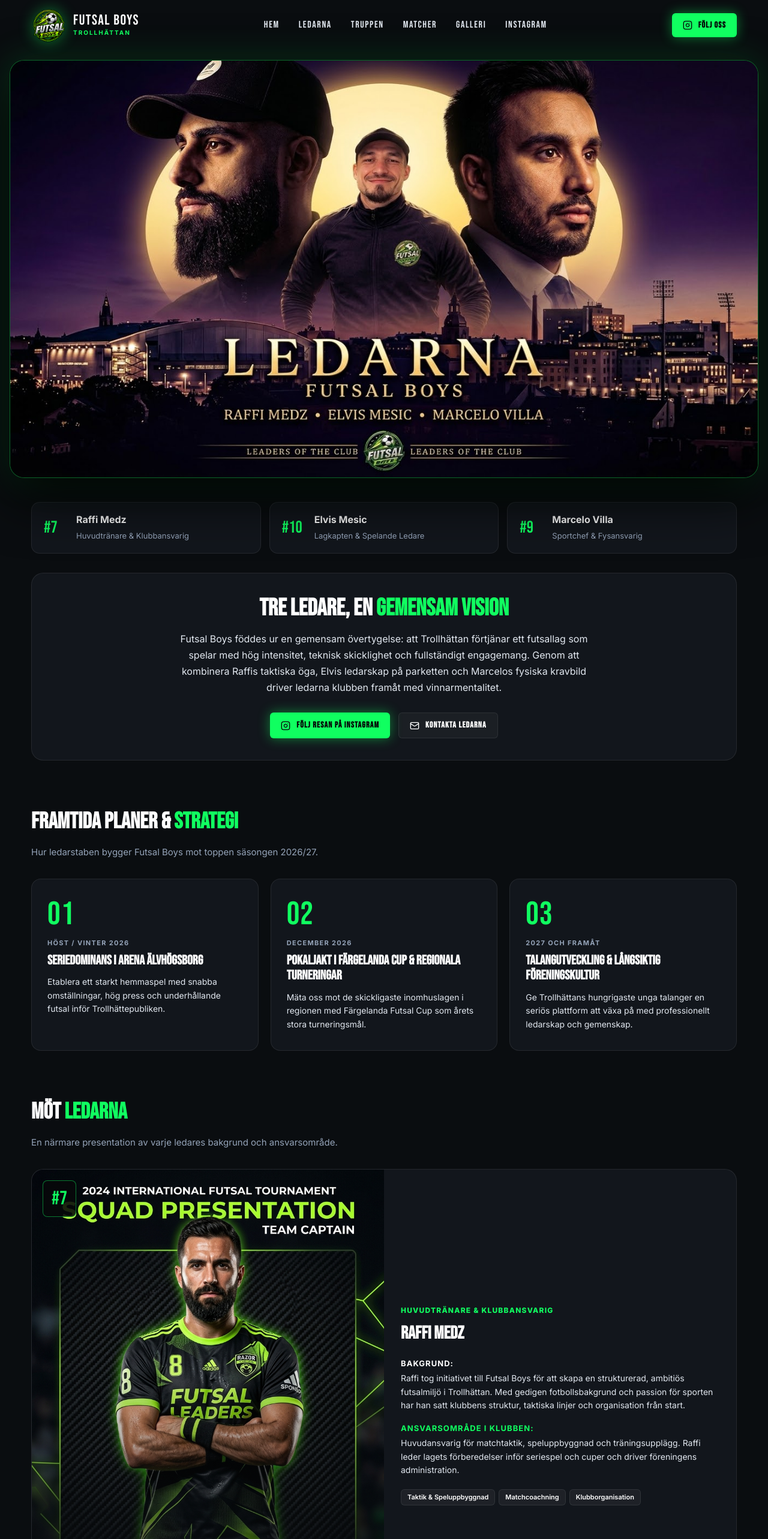
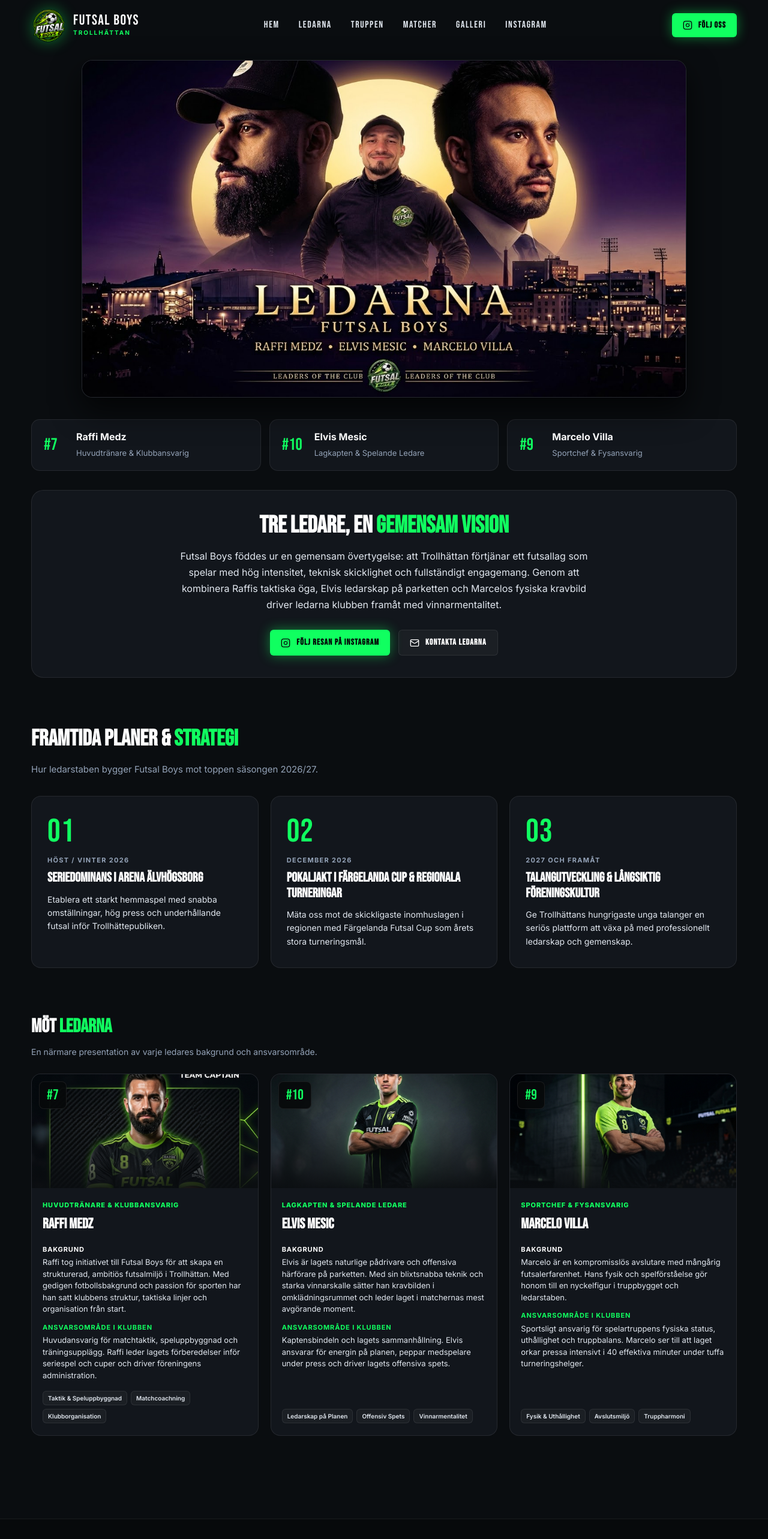
Before and after one commit to Raffi02k/futsalboys, a React (Vite) app in the folder frontend/: page /ledarna in a window 1280 px wide. Shown: the top 2566 px of the page at 60% size. Built offline with nearby package versions, Linux system fonts and the light colour scheme.

Commit message:
style: ta bort grön effekt och anpassa ledarheron och ledarsektionen till en skärmhöjd

```diff
--- a/frontend/src/pages/LeadersPage.tsx
+++ b/frontend/src/pages/LeadersPage.tsx
@@ -64,17 +64,18 @@
       />
 
       {/* ==================================================================
-          1. WIDESCREEN HERO - BILDEN SYNS FÖRST I HEL BREDD
+          1. WIDESCREEN HERO - INRAMAD I SIDAN, PASSAR I EN SKÄRM UTAN SCROLL
          ================================================================== */}
-      <section style={{ width: '100%', maxWidth: '1440px', margin: '0 auto 40px', padding: '0 16px' }}>
+      <section style={{ width: '100%', maxWidth: '1040px', margin: '0 auto 36px', padding: '0 16px' }}>
         <div
           style={{
             position: 'relative',
-            borderRadius: '24px',
+            borderRadius: '18px',
             overflow: 'hidden',
-            border: '1px solid rgba(16, 255, 96, 0.35)',
-            boxShadow: '0 30px 90px rgba(0, 0, 0, 0.95), 0 0 60px rgba(16, 255, 96, 0.2)',
-            background: '#0a0f0c',
+            border: '1px solid var(--border-subtle)',
+            boxShadow: '0 20px 50px rgba(0, 0, 0, 0.7)',
+            background: 'var(--bg-card)',
+            maxHeight: 'calc(100vh - var(--header-height) - 40px)',
           }}
         >
           <img
@@ -83,9 +84,11 @@
             style={{
               width: '100%',
               height: 'auto',
+              maxHeight: 'calc(100vh - var(--header-height) - 40px)',
               display: 'block',
               aspectRatio: '1376 / 768',
-              objectFit: 'cover',
+              objectFit: 'contain',
+              background: '#07090b',
             }}
           />
         </div>
@@ -302,34 +305,41 @@
         </section>
 
         {/* ==================================================================
-            3. LEDARPROFILER (Raffi, Elvis, Marcelo)
+            3. LEDARPROFILER (Raffi, Elvis, Marcelo) - KOMPAKT GRID I EN SKÄRM
            ================================================================== */}
-        <section>
-          <div style={{ marginBottom: '32px' }}>
-            <h2 style={{ fontFamily: 'var(--font-display)', fontSize: '38px', color: '#fff', margin: '0 0 8px' }}>
+        <section style={{ marginBottom: '48px' }}>
+          <div style={{ marginBottom: '24px' }}>
+            <h2 style={{ fontFamily: 'var(--font-display)', fontSize: '32px', color: '#fff', margin: '0 0 6px' }}>
               MÖT <span className="text-neon">LEDARNA</span>
             </h2>
-            <p style={{ color: 'var(--silver-dim)', fontSize: '15px' }}>
+            <p style={{ color: 'var(--silver-dim)', fontSize: '14px', margin: 0 }}>
               En närmare presentation av varje ledares bakgrund och ansvarsområde.
             </p>
           </div>
 
-          <div style={{ display: 'flex', flexDirection: 'column', gap: '28px' }}>
+          <div
+            style={{
+              display: 'grid',
+              gridTemplateColumns: 'repeat(auto-fit, minmax(290px, 1fr))',
+              gap: '20px',
+            }}
+          >
             {leadersList.map((leader) => (
               <div
                 key={leader.name}
                 style={{
                   background: 'var(--bg-card)',
-                  borderRadius: '20px',
+                  borderRadius: '16px',
                   border: '1px solid var(--border-subtle)',
                   overflow: 'hidden',
-                  display: 'grid',
-                  gridTemplateColumns: 'repeat(auto-fit, minmax(260px, 1fr))',
-                  alignItems: 'stretch',
+                  display: 'flex',
+                  flexDirection: 'column',
+                  transition: 'transform var(--transition-fast), border-color var(--transition-fast)',
                 }}
-                className="leader-profile-card"
+                className="news-card-hover"
               >
-                <div style={{ position: 'relative', minHeight: '300px', overflow: 'hidden' }}>
+                {/* Header Image with Number Badge */}
+                <div style={{ position: 'relative', height: '190px', overflow: 'hidden' }}>
                   <img
                     src={leader.image}
                     alt={leader.name}
@@ -339,65 +349,66 @@
                     style={{
                       position: 'absolute',
                       inset: 0,
-                      background: 'linear-gradient(180deg, transparent 40%, rgba(10,13,16,0.95) 100%)',
+                      background: 'linear-gradient(180deg, transparent 40%, rgba(10,13,16,0.92) 100%)',
                     }}
                   />
                   <div
                     style={{
                       position: 'absolute',
-                      top: '18px',
-                      left: '18px',
+                      top: '12px',
+                      left: '12px',
                       fontFamily: 'var(--font-display)',
-                      fontSize: '32px',
+                      fontSize: '24px',
                       color: 'var(--neon-green)',
-                      background: 'rgba(7,9,11,0.88)',
-                      padding: '4px 14px',
+                      background: 'rgba(7,9,11,0.9)',
+                      padding: '3px 12px',
                       borderRadius: '8px',
-                      border: '1px solid var(--neon-green-glow)',
+                      border: '1px solid var(--border-subtle)',
                     }}
                   >
                     #{leader.number}
                   </div>
                 </div>
 
-                <div style={{ padding: '32px 28px', display: 'flex', flexDirection: 'column', justifyContent: 'center' }}>
-                  <span style={{ fontSize: '12px', fontWeight: 800, color: 'var(--neon-green)', letterSpacing: '0.1em', textTransform: 'uppercase' }}>
+                {/* Content Area */}
+                <div style={{ padding: '20px 18px', display: 'flex', flexDirection: 'column', flex: 1 }}>
+                  <span style={{ fontSize: '11px', fontWeight: 800, color: 'var(--neon-green)', letterSpacing: '0.08em', textTransform: 'uppercase', marginBottom: '4px' }}>
                     {leader.role}
                   </span>
-                  <h3 style={{ fontFamily: 'var(--font-display)', fontSize: '30px', color: '#fff', margin: '4px 0 16px' }}>
+                  <h3 style={{ fontFamily: 'var(--font-display)', fontSize: '24px', color: '#fff', margin: '0 0 14px' }}>
                     {leader.name}
                   </h3>
 
-                  <div style={{ marginBottom: '16px' }}>
-                    <strong style={{ color: '#fff', fontSize: '13px', display: 'block', textTransform: 'uppercase', letterSpacing: '0.08em', marginBottom: '4px' }}>
-                      Bakgrund:
+                  <div style={{ marginBottom: '12px' }}>
+                    <strong style={{ color: '#fff', fontSize: '11px', display: 'block', textTransform: 'uppercase', letterSpacing: '0.08em', marginBottom: '3px' }}>
+                      Bakgrund
                     </strong>
-                    <p style={{ color: 'var(--silver)', fontSize: '14px', lineHeight: 1.6, margin: 0 }}>
+                    <p style={{ color: 'var(--silver)', fontSize: '13px', lineHeight: 1.5, margin: 0 }}>
                       {leader.historik}
                     </p>
                   </div>
 
-                  <div style={{ marginBottom: '20px' }}>
-                    <strong style={{ color: 'var(--neon-green)', fontSize: '13px', display: 'block', textTransform: 'uppercase', letterSpacing: '0.08em', marginBottom: '4px' }}>
-                      Ansvarsområde i klubben:
+                  <div style={{ marginBottom: '16px' }}>
+                    <strong style={{ color: 'var(--neon-green)', fontSize: '11px', display: 'block', textTransform: 'uppercase', letterSpacing: '0.08em', marginBottom: '3px' }}>
+                      Ansvarsområde i klubben
                     </strong>
-                    <p style={{ color: 'var(--silver)', fontSize: '14px', lineHeight: 1.6, margin: 0 }}>
+                    <p style={{ color: 'var(--silver)', fontSize: '13px', lineHeight: 1.5, margin: 0 }}>
                       {leader.ansvar}
                     </p>
                   </div>
 
-                  <div>
+                  <div style={{ marginTop: 'auto' }}>
                     <div style={{ display: 'flex', flexWrap: 'wrap', gap: '6px' }}>
                       {leader.egenskaper.map((prop) => (
                         <span
                           key={prop}
                           style={{
-                            fontSize: '11px',
-                            padding: '4px 10px',
-                            background: 'rgba(255,255,255,0.05)',
+                            fontSize: '10px',
+                            padding: '3px 8px',
+                            background: 'rgba(255,255,255,0.04)',
                             borderRadius: '6px',
                             border: '1px solid var(--border-subtle)',
-                            color: '#fff',
+                            color: 'var(--silver)',
                             fontWeight: 600,
                           }}
                         >
```
